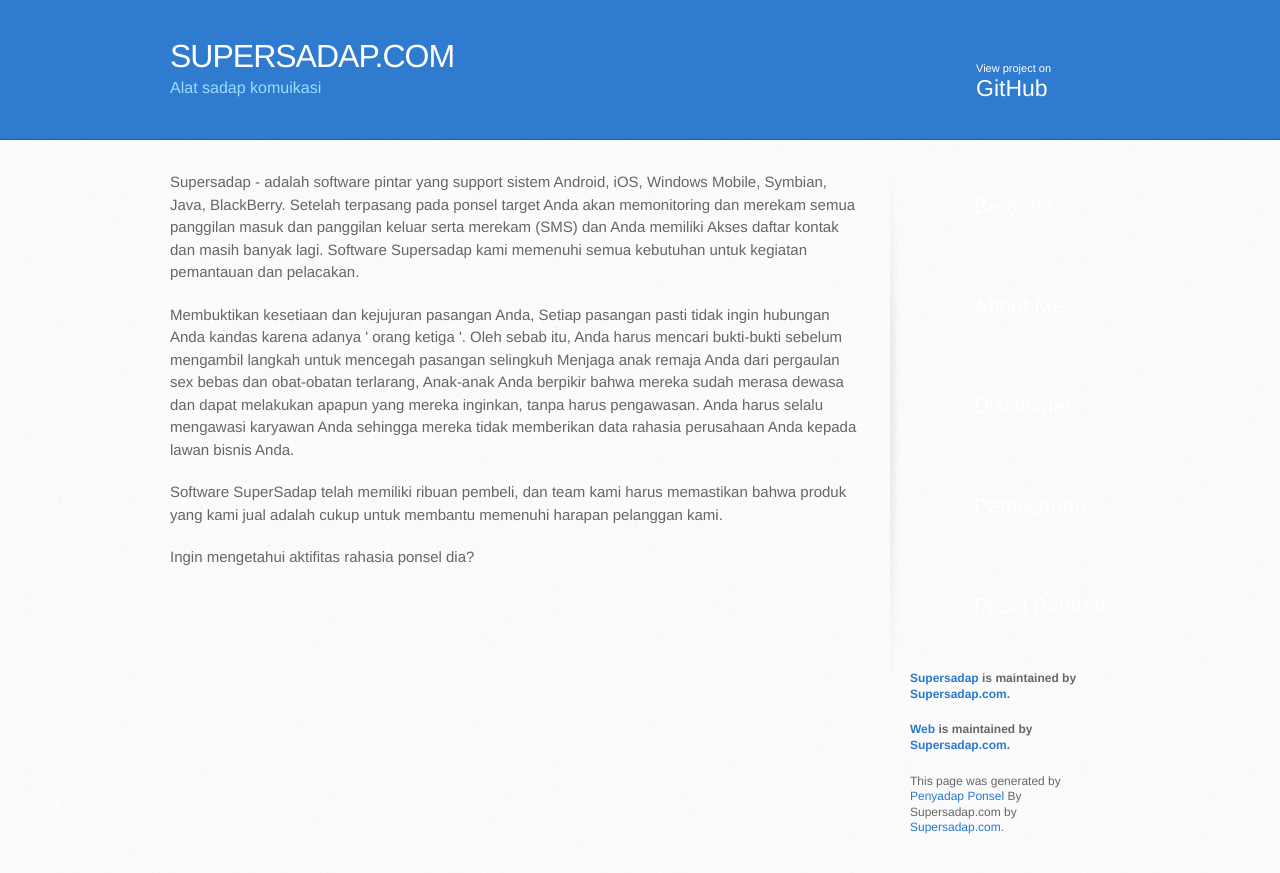
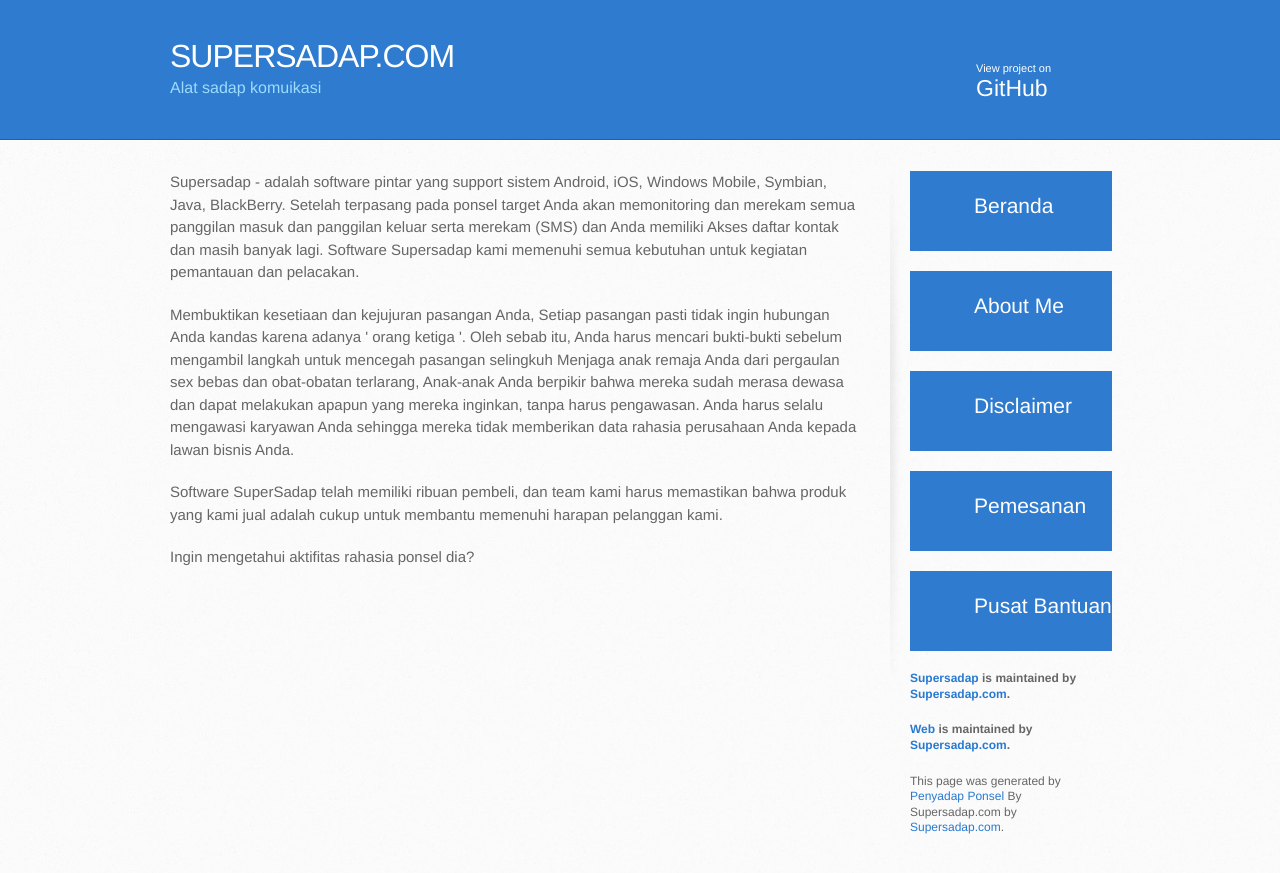
Before and after one commit to pietromenna/jekyll-architect-theme, a Jekyll site: the page built from index.html, in a window 1280 px wide. Shown: the top 873 px of the page. Built offline with Jekyll 4.4.1, drawn with Linux system fonts in a browser that asks for light colours; Markdown is read by kramdown in place of the engine named in the settings.

Commit message:
Update stylesheet.css

```diff
--- a/stylesheets/stylesheet.css
+++ b/stylesheets/stylesheet.css
@@ -542,16 +542,9 @@ aside a.button {
   padding-left: 64px;
   margin-bottom: 20px;
   font-size: 21px;
-  background: transparent;
+  background: #2e7bcf;
 }
-aside a.button:hover {
-  display: block;
-  width: 138px;
-  padding-left: 64px;
-  margin-bottom: 20px;
-  font-size: 21px;
-  background: blue;
-}
+
 code, pre {
   margin-bottom: 30px;
   font-family: Monaco, "Bitstream Vera Sans Mono", "Lucida Console", Terminal, monospace;
```
